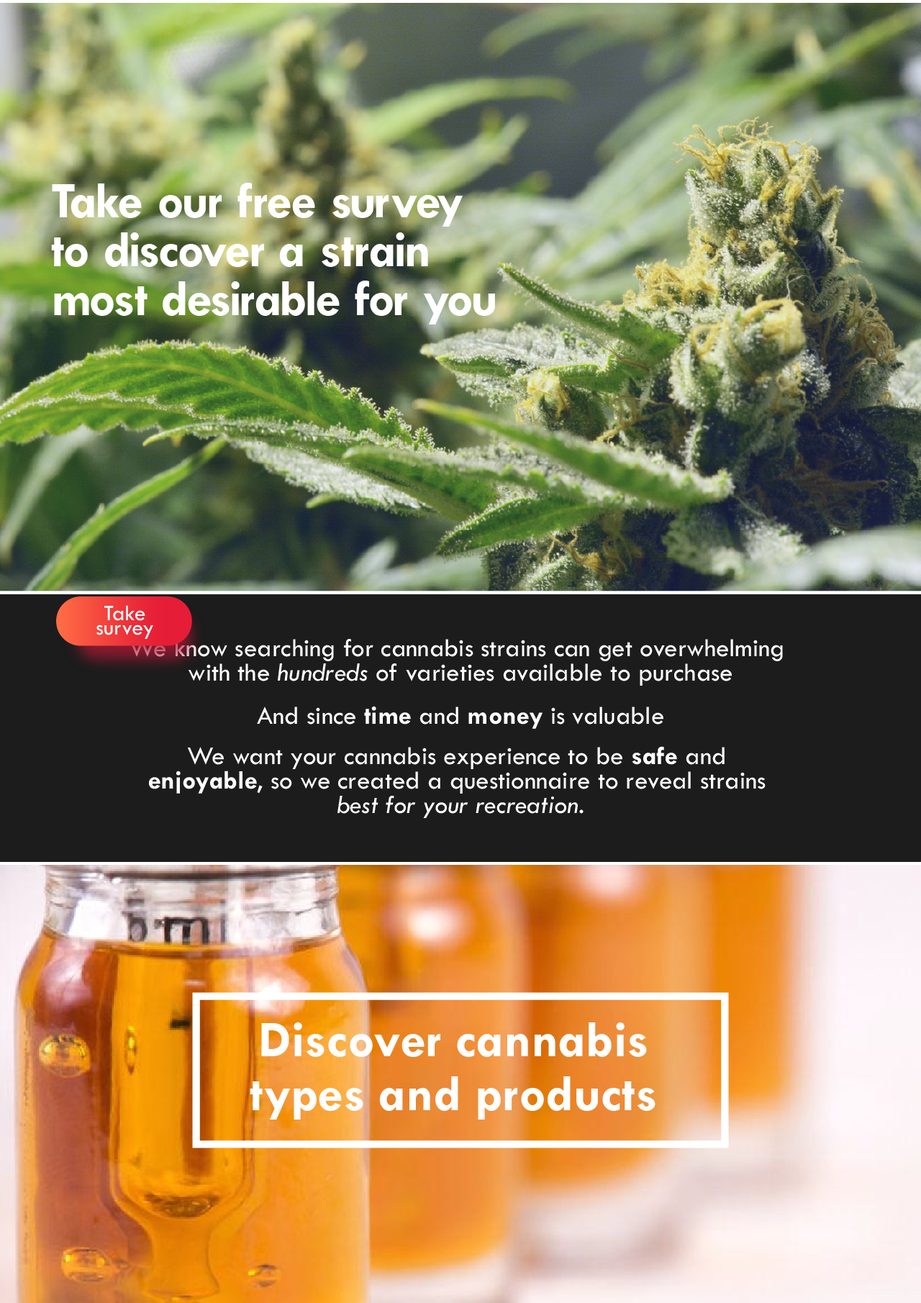
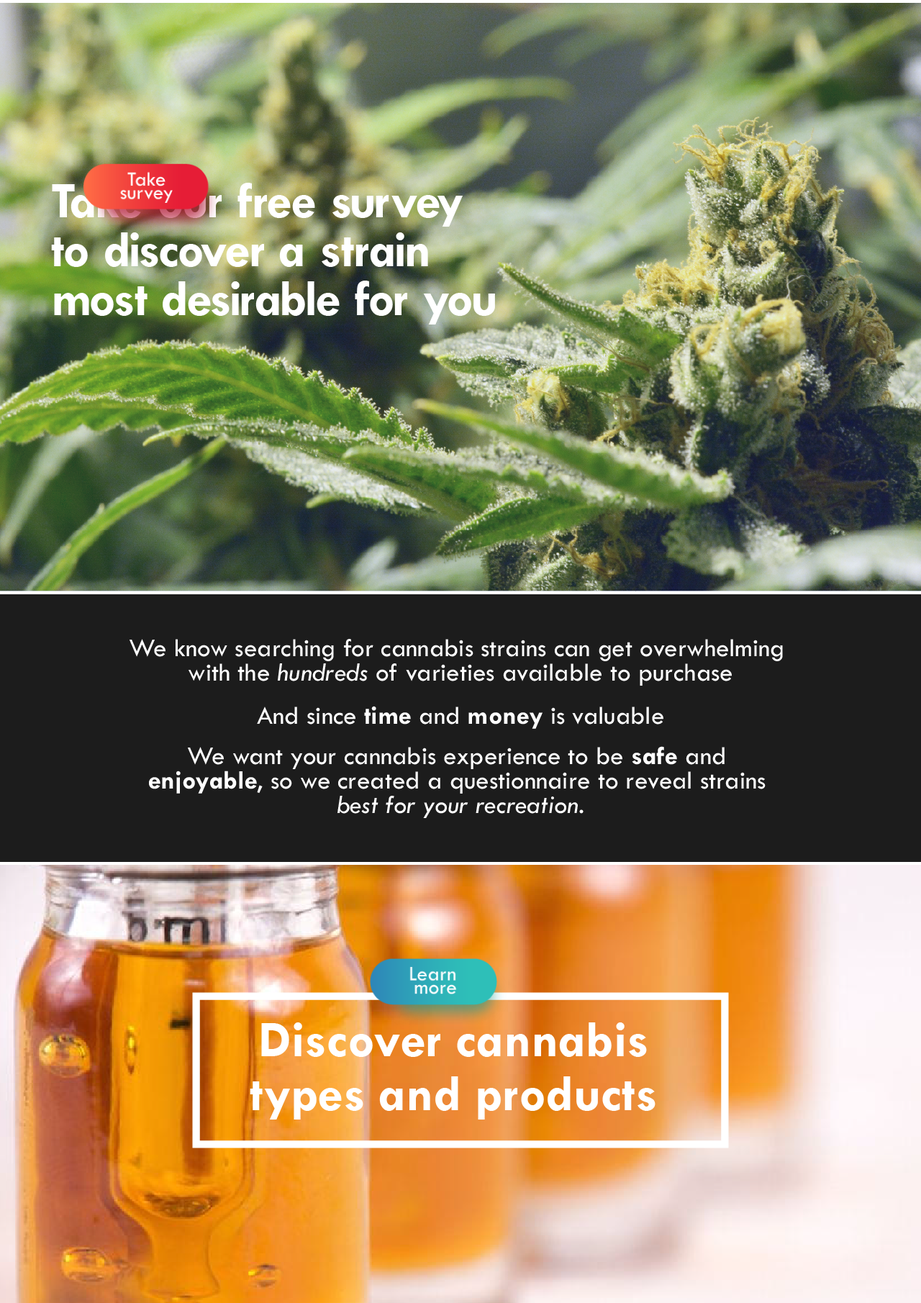
Before and after one commit to nakishacoh/WeedSite2.0, a PHP site: page /homepage.html in a window 1280 px wide. Shown: the part 182-1993 px from the top of the page at 72% size. Run offline with PHP 8.4, Linux system fonts and the light colour scheme.

Commit message:
homepage css is done

```diff
--- a/css/homepage.css
+++ b/css/homepage.css
@@ -4,6 +4,10 @@ body{
   left:0;
   top:0;
   bottom:0;
+}
+.cont{
+  position:relative;
+  text-align: center;
 }
 .img{
   margin:0;
@@ -14,9 +18,28 @@ body{
   height:100%;
   overflow: auto;
   bottom:0;
-
   }
 #surveyB{
+  width:15%;
+  height:auto;
   position:absolute;
-  margin-left: 6%;
+  bottom: 500px;
+  left:115px;
   }
+#learnB{
+  width:15%;
+  height:auto;
+  position:absolute;
+  bottom:600px;
+  left: 40%;
+  }
+#checkUs{
+  width:15%;
+  height:auto;
+  position:absolute;
+  bottom:400px;
+  left: 42%;
+}
+*{
+   box-sizing: border-box;
+}
--- a/homepage.html
+++ b/homepage.html
@@ -19,21 +19,26 @@
 
   <div>
     <!--Survey-->
-
+  <div class="cont">
       <img src="images/image_1.png" class="img"/>
-      <a id="surveyB"><img src="buttons/take_survey.png"></a>
+      <a href="#"><img id="surveyB" src="buttons/take_survey.png"></a>
+  </div>
     <!--Site Explanation-->
-
+  <div class="cont">
     <img src="images/image_4.png" class="img"/>
-
-
+  </div>
   <!--Cannibis Info -->
-
+  <div class="cont">
     <img src="images/image_2.png" class="img"/>
-
+    <a href="#"><img id="learnB" src="buttons/learn_more.png"></a>
+  </div>
+  <!-- About Us -->
+  <div class="cont">
   <img src="images/image_3.png" class="img"/>
+  <a href="#"><img id="checkUs" src="buttons/check_us_out.png"></a>
 </div>
 
+</div>
   <footer>
 
   </footer>
```
Also changed, not shown: images/image_3.png. Lines whose indentation alone changed are shown as unchanged.
